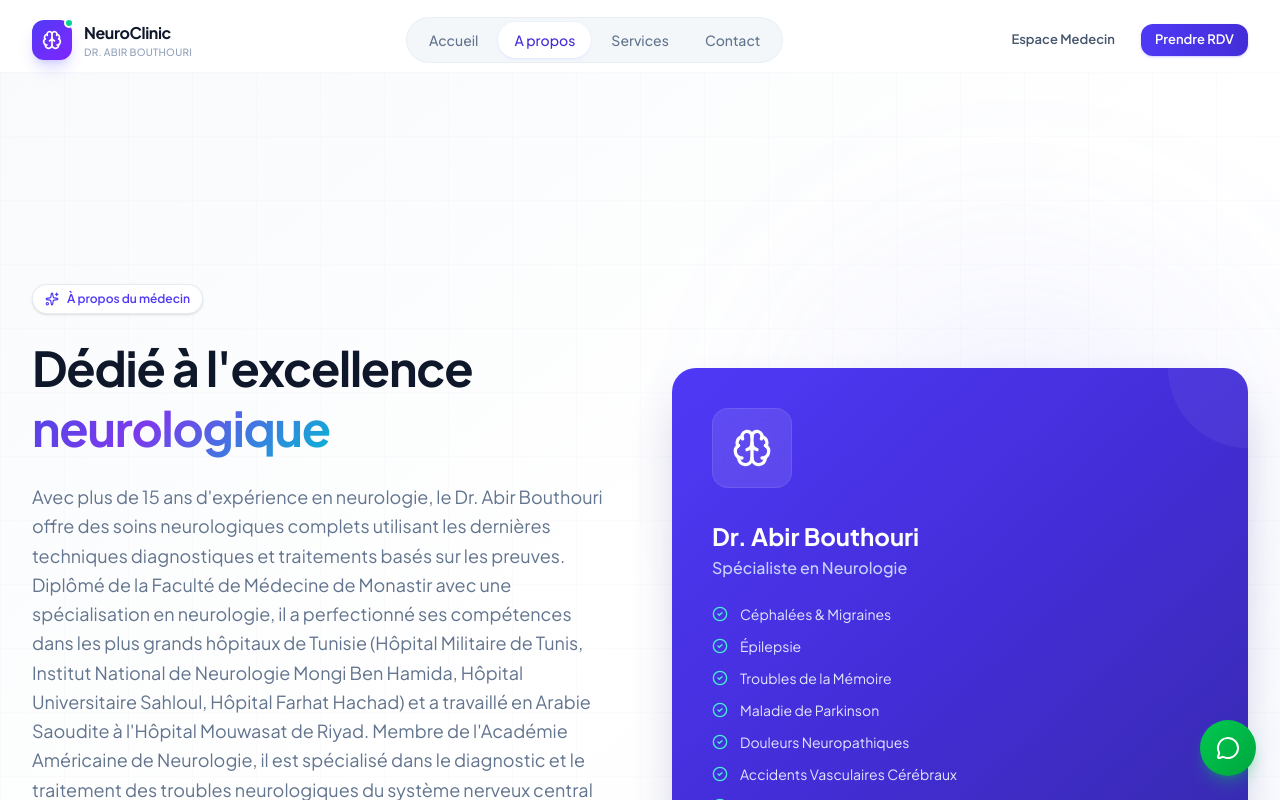
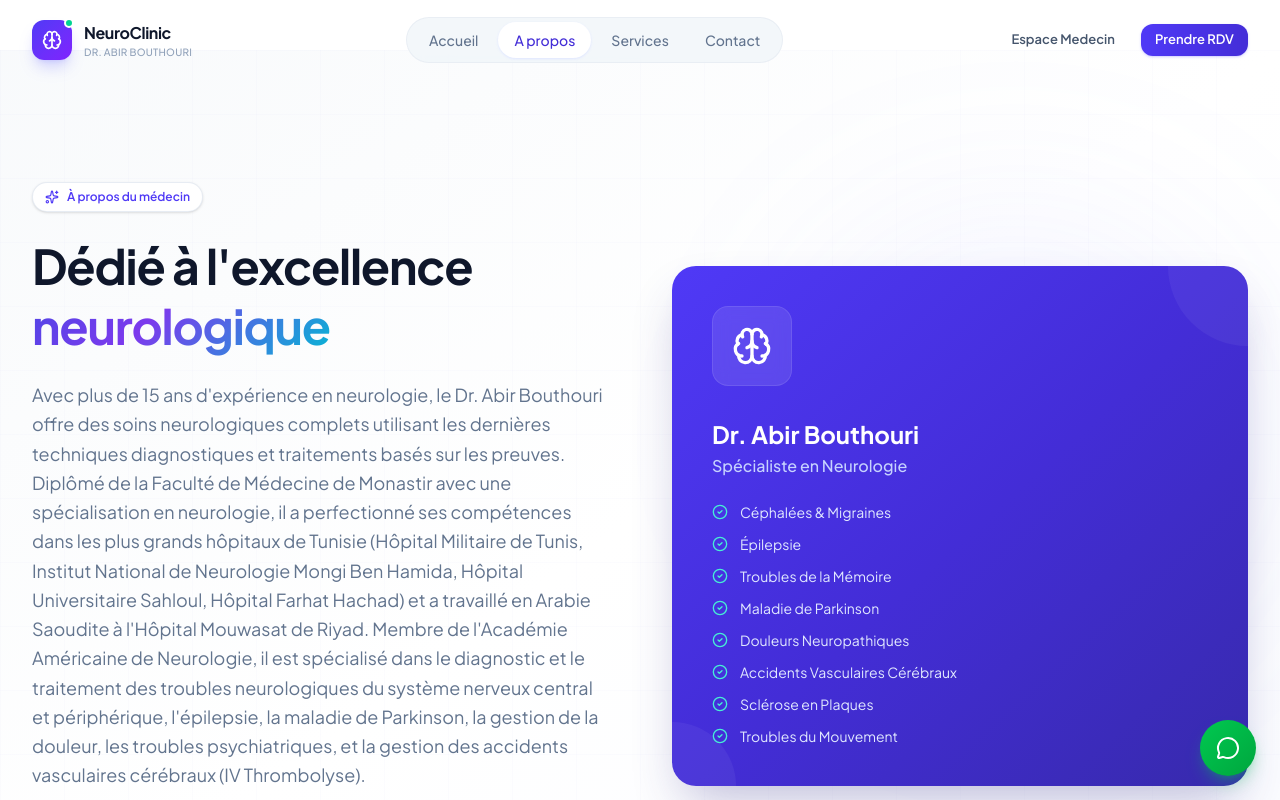
Before and after one commit to bouthouriMed/neuro-clinic, a React (Vite) app: page /about in a window 1280 px wide. Shown: the top 800 px of the page. Built offline with nearby package versions, Linux system fonts and the light colour scheme.

Commit message:
adjust style

```diff
--- a/src/components/layout/PublicLayout.jsx
+++ b/src/components/layout/PublicLayout.jsx
@@ -7,7 +7,7 @@ export default function PublicLayout() {
   return (
     <div className="min-h-screen flex flex-col bg-white">
       <PublicNavbar />
-      <main className="flex-1 pt-[72px]">
+      <main className="flex-1 pt-[50px]">
         <Outlet />
       </main>
       <PublicFooter />
--- a/src/pages/public/About.jsx
+++ b/src/pages/public/About.jsx
@@ -7,7 +7,7 @@ export default function About() {
   return (
     <>
       {/* Hero */}
-      <section className="relative overflow-hidden" style={{ paddingTop: '100px' }}>
+      <section className="relative overflow-hidden" style={{ paddingTop: '20px' }}>
         <div className="absolute inset-0 bg-gradient-to-br from-slate-50 via-white to-indigo-50/30" />
         <div className="absolute inset-0 grid-pattern opacity-50" />
         <div className="absolute top-[20%] right-[5%] w-[400px] h-[400px] bg-indigo-400/10 rounded-full blur-[100px]" />
--- a/src/pages/public/BookAppointment.jsx
+++ b/src/pages/public/BookAppointment.jsx
@@ -55,7 +55,7 @@ export default function BookAppointment() {
   return (
     <>
       {/* Header */}
-      <section className="relative overflow-hidden" style={{ paddingTop: '100px' }}>
+      <section className="relative overflow-hidden" style={{ paddingTop: '20px' }}>
         <div className="absolute inset-0 bg-gradient-to-br from-slate-50 via-white to-indigo-50/30" />
         <div className="absolute inset-0 grid-pattern opacity-50" />
 
--- a/src/pages/public/Contact.jsx
+++ b/src/pages/public/Contact.jsx
@@ -19,7 +19,7 @@ export default function Contact() {
   return (
     <>
       {/* Hero */}
-      <section className="relative overflow-hidden" style={{ paddingTop: '100px' }}>
+      <section className="relative overflow-hidden" style={{ paddingTop: '20px' }}>
         <div className="absolute inset-0 bg-gradient-to-br from-slate-50 via-white to-indigo-50/30" />
         <div className="absolute inset-0 grid-pattern opacity-50" />
         <div className="absolute top-[20%] right-[10%] w-[400px] h-[400px] bg-indigo-400/10 rounded-full blur-[100px]" />
--- a/src/pages/public/Home.jsx
+++ b/src/pages/public/Home.jsx
@@ -92,7 +92,7 @@ export default function Home() {
   return (
     <div style={{ overflowX: 'hidden' }}>
       {/* ===== HERO ===== */}
-      <section className="relative min-h-screen flex items-center overflow-hidden" style={{ paddingTop: '100px', paddingBottom: '80px' }}>
+      <section className="relative min-h-screen flex items-center overflow-hidden" style={{ paddingTop: '80px', paddingBottom: '80px' }}>
         {/* Background layers */}
         <div className="absolute inset-0 bg-gradient-to-br from-slate-50 via-white to-indigo-50/40" />
         <div className="absolute inset-0 dot-pattern opacity-40" />
--- a/src/pages/public/Services.jsx
+++ b/src/pages/public/Services.jsx
@@ -18,7 +18,7 @@ export default function Services() {
   return (
     <>
       {/* Hero */}
-      <section className="relative overflow-hidden" style={{ paddingTop: '100px' }}>
+      <section className="relative overflow-hidden" style={{ paddingTop: '20px' }}>
         <div className="absolute inset-0 bg-gradient-to-br from-slate-50 via-white to-indigo-50/30" />
         <div className="absolute inset-0 grid-pattern opacity-50" />
         <div className="absolute top-[20%] right-[10%] w-[400px] h-[400px] bg-indigo-400/10 rounded-full blur-[100px]" />
```
